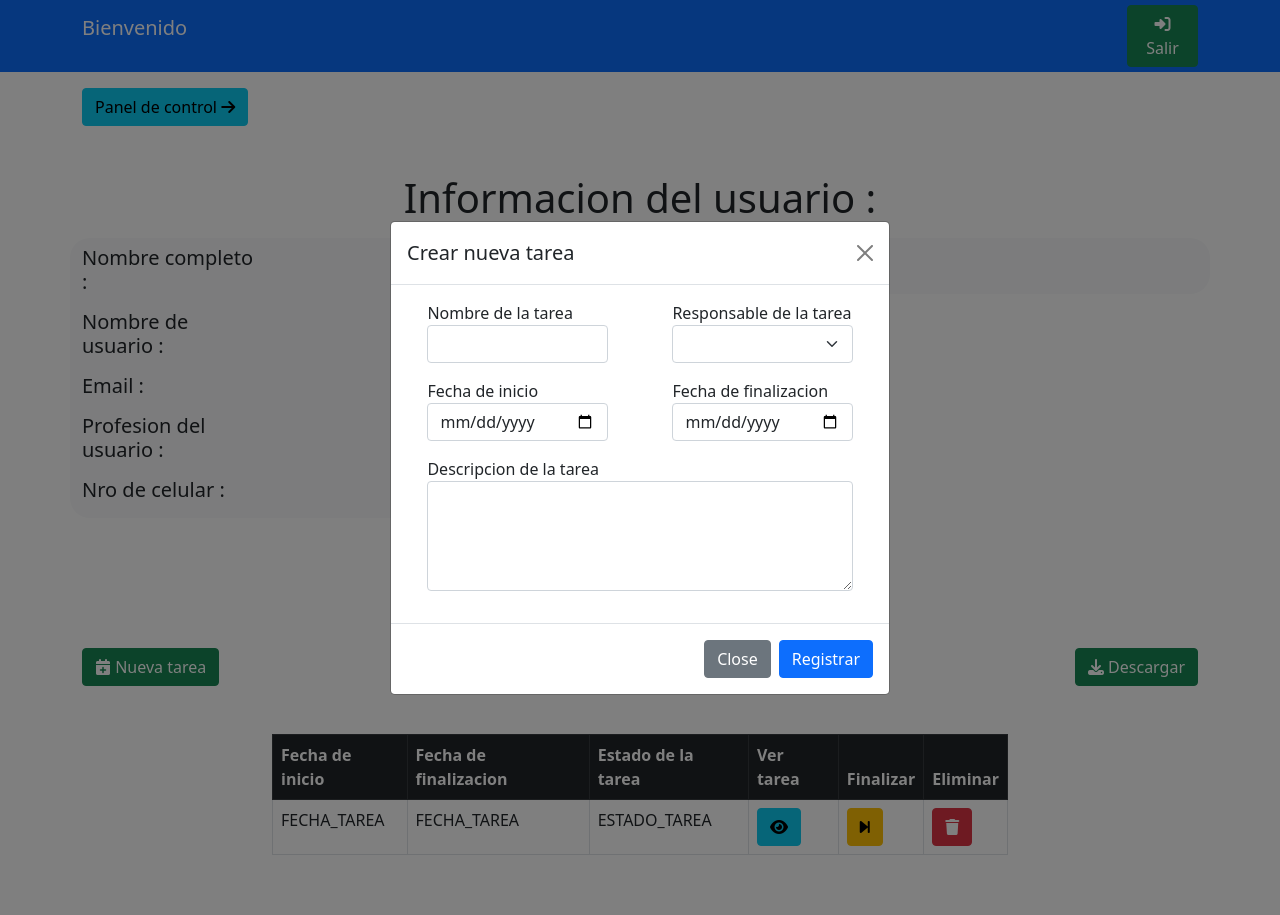
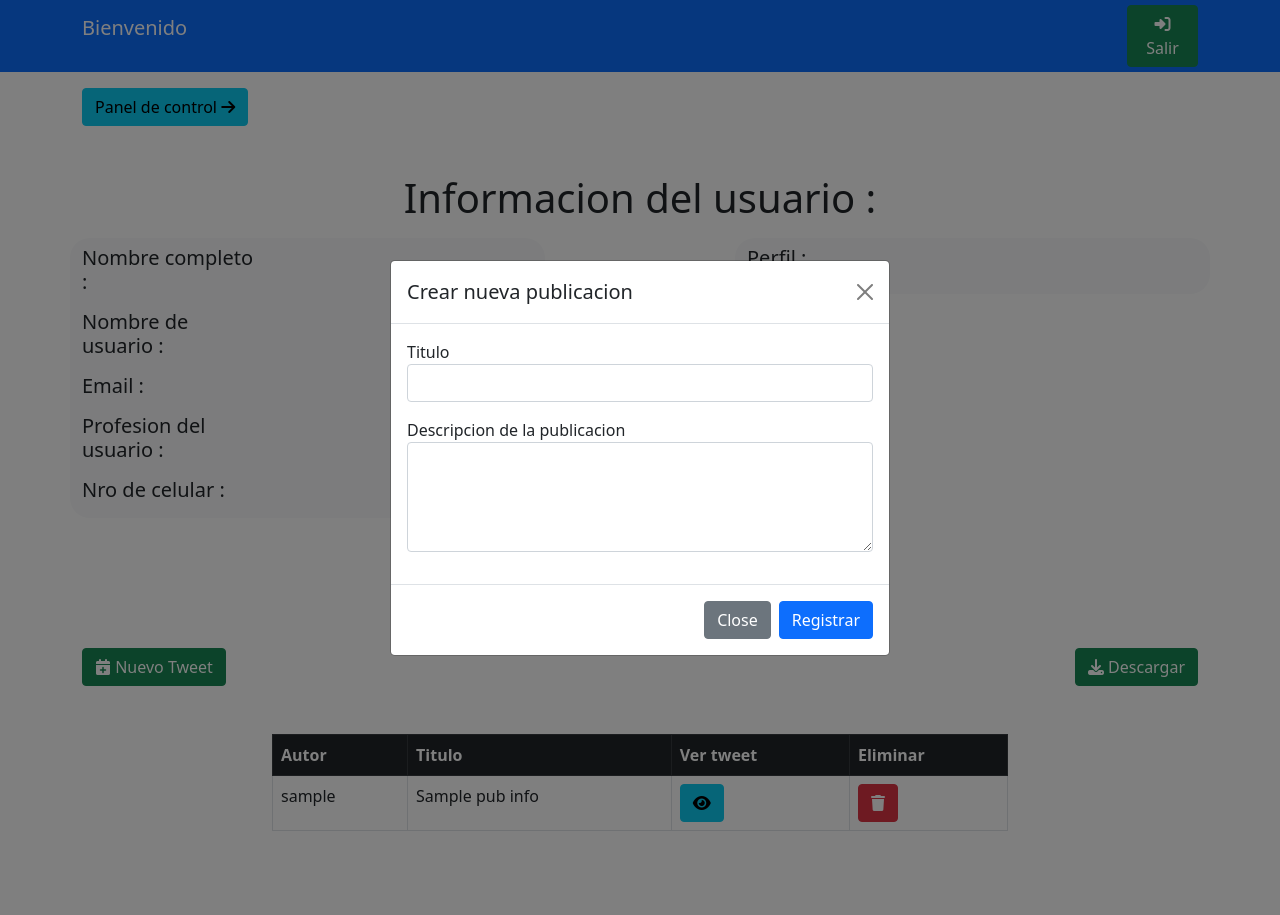
Before and after one commit to horacioest256/ExamenFinal, a Django app: template app4/templates/informacionUsuario.html in a window 1280 px wide, after a click on "Nuevo Tweet". Run offline with Django 5.2, Linux system fonts and the light colour scheme; the template is opened without the code that fills it: most values are stand-ins (such as "Sample title", 1, 10 or a date in 2020); lists and menus that the app fills with data are empty; parts of the project's set-up code (start-up, migrations or seed data) failed here and were passed over.

Commit message:
Add files via upload
ultimos cambios

```diff
--- a/app4/templates/informacionUsuario.html
+++ b/app4/templates/informacionUsuario.html
@@ -11,7 +11,7 @@
         <link rel="stylesheet" href="https://cdnjs.cloudflare.com/ajax/libs/font-awesome/6.4.0/css/all.min.css" integrity="sha512-iecdLmaskl7CVkqkXNQ/ZH/XLlvWZOJyj7Yy7tcenmpD1ypASozpmT/E0iPtmFIB46ZmdtAc9eNBvH0H/ZpiBw==" crossorigin="anonymous" referrerpolicy="no-referrer" />
 
         <!--Importar scripts de javascript-->
-        <script src="#"></script>
+        <script src="{% static 'js/informacionUsuario.js' %}"></script>
     </head>
     <body>
         <div class="bg-primary">
@@ -33,7 +33,7 @@
         </div>
         <div class="container mt-3 mb-3">
             <div>
-                <a href="#" class="btn btn-info">Panel de control <i class="fa-solid fa-arrow-right"></i></a>
+                <a href="{% url 'app4:consolaAdministrador' %}" class="btn btn-info">Panel de control <i class="fa-solid fa-arrow-right"></i></a>
             </div>
         </div>
         <div class="mt-5 text-center mb-3">
@@ -116,15 +116,15 @@
             </div>
         </div>
         <div class="mt-5 text-center mb-3">
-            <h3>Tareas del usuario</h3>
+            <h3>Publicaciones del usuario</h3>
         </div>
         <div class="container mt-5">
             <div class="row justify-content-between">
                 <div class="col-2 text-start">
-                    <button class="btn btn-success" data-bs-toggle="modal" data-bs-target="#nuevaTarea"><i class="fa-solid fa-calendar-plus"></i> Nueva tarea</button>
+                    <button class="btn btn-success" data-bs-toggle="modal" data-bs-target="#nuevaTarea"><i class="fa-solid fa-calendar-plus"></i> Nuevo Tweet</button>
                 </div>
                 <div class="col-2 text-end">
-                    <a class="btn btn-success" href="#"><i class="fa-solid fa-download"></i> Descargar</a>
+                    <a class="btn btn-success" href="{% url 'app4:descargarReporte' %}"><i class="fa-solid fa-download"></i> Descargar</a>
                 </div>
             </div>
         </div>
@@ -133,22 +133,20 @@
                 <div class="col-8">
                     <table class="table table-bordered">
                         <thead class="table-dark">
-                            <th>Fecha de inicio</th>
-                            <th>Fecha de finalizacion</th>
-                            <th>Estado de la tarea</th>
-                            <th>Ver tarea</th>
-                            <th>Finalizar</th>
+                            <th>Autor</th>
+                            <th>Titulo</th>
+                            <th>Ver tweet</th>
                             <th>Eliminar</th>
                         </thead>
                         <tbody>
+                            {% for pubInfo in allPubs %}
                             <tr>
-                                <td>FECHA_TAREA</td>
-                                <td>FECHA_TAREA</td>
-                                <td>ESTADO_TAREA</td>
-                                <td><button data-bs-toggle="modal" data-bs-target="#detalleTarea" id="{{ tarea.id }}" class="btn btn-info"><i class="fa-solid fa-eye"></i></button></td>
-                                <td><a class="btn btn-warning" href="#"><i class="fa-solid fa-forward-step"></i></a></td>
-                                <td><a class="btn btn-danger" href="#"><i class="fa-solid fa-trash"></i></a></td>
+                                <td>{{ pubInfo.autorPublicacion.username }}</td>
+                                <td>{{ pubInfo.titulo }}</td>
+                                <td><button data-bs-toggle="modal" id="{{ pubInfo.id }}" onclick="devolverPub(this.id)" data-bs-target="#detallePub" class="btn btn-info"><i class="fa-solid fa-eye"></i></button></td>
+                                <td><a class="btn btn-danger" href="{% url 'app4:eliminarPub' pubInfo.id %}"><i class="fa-solid fa-trash"></i></a></td>
                             </tr>
+                            {% endfor %}
                         </tbody>
                     </table>
                 </div>
@@ -157,26 +155,29 @@
     </body>
 </html>
 
-<!--Nueva tarea-->
+<!--Nueva Publicacion Tweet-->
 <div class="modal fade" id="nuevaTarea" data-bs-backdrop="static" data-bs-keyboard="false">
     <div class="modal-dialog modal-dialog-centered">
         <div class="modal-content">
-            <form method="post" action="#">
+            <form method="post" action="{% url 'app4:crearPublicacion' %}">
+            {% csrf_token %}
                 <div class="modal-header">
-                    <h5 class="modal-title">Crear nueva tarea</h5>
+                    <h5 class="modal-title">Crear nueva publicacion</h5>
                     <button type="button" class="btn-close" data-bs-dismiss="modal" aria-label="Close"></button>
                 </div>
                 <div class="modal-body">
                     <div class="row form-group justify-content-around mb-3">
-                        <div class="col-5">
-                            <label>Nombre de la tarea</label>
-                            <input class="form-control" type="text" name="nombreTarea" required>
+                        <div class="col-12">
+                            <label>Titulo</label>
+                            <input class="form-control" type="text" name="tituloPub" required>
                         </div>
+                        <!--
                         <div class="col-5">
                             <label>Responsable de la tarea</label>
                             <select class="form-select" name="responsableTarea" required></select>
-                        </div>
+                        </div>-->
                     </div>
+                    <!--
                     <div class="row form-group justify-content-around mb-3">
                         <div class="col-5">
                             <label>Fecha de inicio</label>
@@ -186,11 +187,11 @@
                             <label>Fecha de finalizacion</label>
                             <input class="form-control" type="date" required name="fechaFin">
                         </div>
-                    </div>
+                    </div>-->
                     <div class="row form-group justify-content-around mb-3">
-                        <div class="col-11">
-                            <label>Descripcion de la tarea</label>
-                            <textarea class="form-control" type="text" required rows="4" name="descripcionTarea"></textarea>
+                        <div class="col-12">
+                            <label>Descripcion de la publicacion</label>
+                            <textarea class="form-control" type="text" required rows="4" name="descripcionPub"></textarea>
                         </div>
                     </div>
                 </div>
@@ -203,38 +204,34 @@
     </div>
 </div>
 
-<!--Detalle tarea-->
-<div class="modal fade" id="detalleTarea" data-bs-backdrop="static" data-bs-keyboard="false">
+<!--Detalle Tweet-->
+<div class="modal fade" id="detallePub" data-bs-backdrop="static" data-bs-keyboard="false">
     <div class="modal-dialog modal-dialog-centered modal-lg">
         <div class="modal-content">
             <div class="modal-header">
-                <h5 class="modal-title">Detalle de la tarea</h5>
+                <h5 class="modal-title">Detalle de la publicacion</h5>
                 <button type="button" class="btn-close" data-bs-dismiss="modal" aria-label="Close"></button>
             </div>
             <div class="modal-body">
-                <h1 style="display: none;" id="indTarea"></h1>
+                <h1 style="display: none;" id="idPublicacion"></h1>
                 <div class="row form-group justify-content-around mb-3">
-                    <div class="col-4">
-                        <label>Fecha de inicio</label>
-                        <input class="form-control" type="text" readonly id="fechaInicioDetalle">
+                    <div class="col-8">
+                        <label>Titulo</label>
+                        <input class="form-control" type="text" readonly id="tituloPub">
                     </div>
                     <div class="col-4">
-                        <label>Fecha de finalizacion</label>
-                        <input class="form-control" type="text" readonly id="fechaFinDetalle">
-                    </div>
-                    <div class="col-4">
-                        <label>Estado de tarea</label>
-                        <input class="form-control" type="text" readonly id="estadoTareaDetalle">
+                        <label>Autor</label>
+                        <input class="form-control" type="text" readonly id="autorPub">
                     </div>
                 </div>
                 <div class="row form-group justify-content-around mb-3">
                     <div class="col-12">
-                        <label>Descripcion de la tarea</label>
-                        <textarea class="form-control" type="text" rows="4" readonly id="descripcionTareaDetalle"></textarea>
+                        <label>Contenido de la publicacion</label>
+                        <textarea class="form-control" type="text" rows="4" readonly id="descripcionPub"></textarea>
                     </div>
                 </div>
                 <div class="row">
-                    <div class="col-12" id="comentariosTareaTotales">
+                    <div class="col-12" id="comentariosTotales">
                         <div class="row mb-3">
                             <div class="col-3">
                                 Nombre Usuario
@@ -266,7 +263,7 @@
                         <input class="form-control" type="text" id="comentarioUsuario">
                     </div>
                     <div class="col-2">
-                        <button class="btn btn-info">Comentar</button>
+                        <button class="btn btn-info" onclick="enviarComentario()">Comentar</button>
                     </div>
                 </div>
             </div>
```
Also changed, not shown: app4/templates/consolaAdministrador.html (+54 -5 lines), app4/templates/ejemploJs.html (+4 -3 lines), app4/templates/react.html (added, +82 -0 lines).
